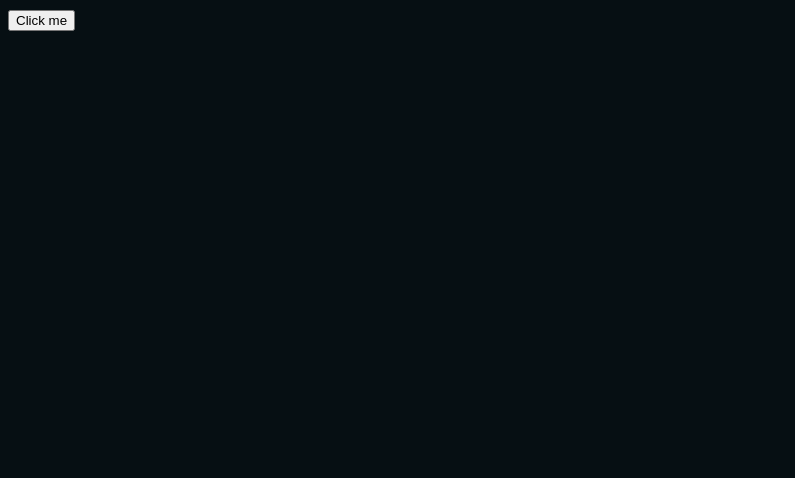
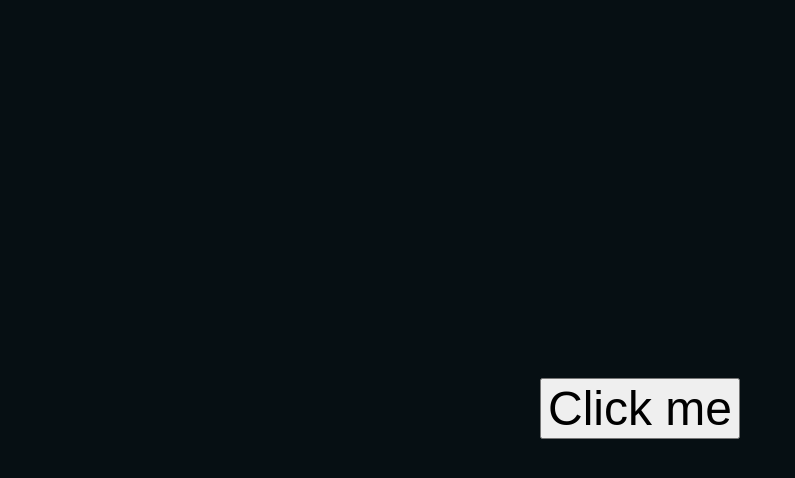
Before and after one commit to Annie-Huang/ripple-button, a website: page index.html in a window 1280 px wide. Shown: the whole page, without its empty margins (0-795 px from the left). Drawn offline with Linux system fonts and the light colour scheme.

Commit message:
Make button bigger and place into center.

```diff
--- a/index.html
+++ b/index.html
@@ -9,9 +9,9 @@
     <meta http-equiv="X-UA-Compatible" content="ie=edge" />
     <title>Ripple Button</title>
     <link rel="stylesheet" href="style.css" />
+    <script src="index.js"></script>
   </head>
   <body>
     <button class="ripple-button">Click me</button>
-    <script src="index.js"></script>
   </body>
 </html>
--- a/style.css
+++ b/style.css
@@ -1,4 +1,11 @@
 body {
   font-family: system-ui;
   background: hsl(200 50% 5%);
+  min-height: 100vh;
+  display: grid;
+  place-items: center;
 }
+
+.ripple-button {
+  font-size: 3rem;
+}
```
